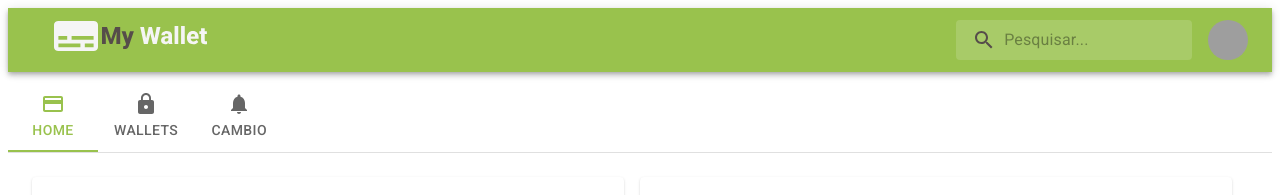
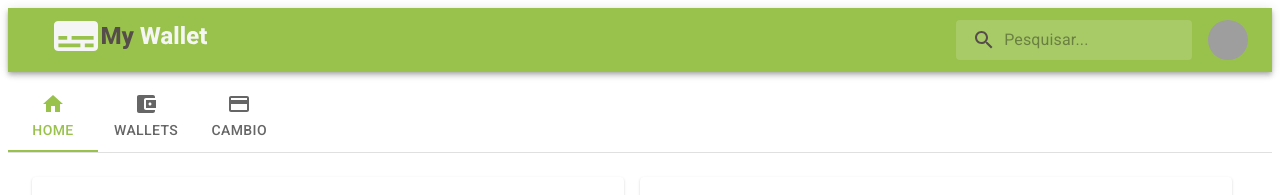
Before and after one commit to AnaFranca/my-wallet, a Next.js app: page / in a window 1280 px wide. Shown: the top 195 px of the page. Built offline with nearby package versions, Linux system fonts and the light colour scheme; grey boxes are pictures that could not be loaded; what emotion-reset would draw is missing.

Commit message:
arrumado ROTAS

```diff
--- a/src/pages/index.tsx
+++ b/src/pages/index.tsx
@@ -1,7 +1,9 @@
 import { ReactElement, useEffect, useState } from 'react';
 import { Box, Stack, Tab, Tabs, Typography } from '@mui/material';
-import { CreditCard, Lock, Notifications } from '@mui/icons-material';
+import { CreditCard } from '@mui/icons-material';
+import HomeIcon from '@mui/icons-material/Home';
 import Head from 'next/head';
+import AccountBalanceWalletIcon from '@mui/icons-material/AccountBalanceWallet';
 import { Header } from '../components/Header';
 
 import { HomeContainer } from '../components/containers/Home';
@@ -54,7 +56,6 @@ export default function Home(): ReactElement {
     setValue(newValue);
   };
 
-  // ** Prevent hydration error for react 18
   useEffect(() => {
     setValue(0);
   }, []);
@@ -76,9 +77,13 @@ export default function Home(): ReactElement {
             onChange={handleChange}
             aria-label="basic tabs example"
           >
-            <Tab label="Home" icon={<CreditCard />} {...a11yProps(0)} />
-            <Tab label="Wallets" icon={<Lock />} {...a11yProps(1)} />
-            <Tab label="Cambio" icon={<Notifications />} {...a11yProps(2)} />
+            <Tab label="Home" icon={<HomeIcon />} {...a11yProps(0)} />
+            <Tab
+              label="Wallets"
+              icon={<AccountBalanceWalletIcon />}
+              {...a11yProps(1)}
+            />
+            <Tab label="Cambio" icon={<CreditCard />} {...a11yProps(2)} />
           </Tabs>
         </Box>
         <TabPanel value={value} index={0}>
--- a/src/pages/login.tsx
+++ b/src/pages/login.tsx
@@ -11,7 +11,7 @@ export default function Login(): ReactElement {
   const { push } = useRouter();
 
   const handleLogin = async (): Promise<boolean> => {
-    return await push('/');
+    return await push('/login');
   };
 
   return (
```
Also changed, not shown: 1 other file (tests, documents, lock files or other folders).
